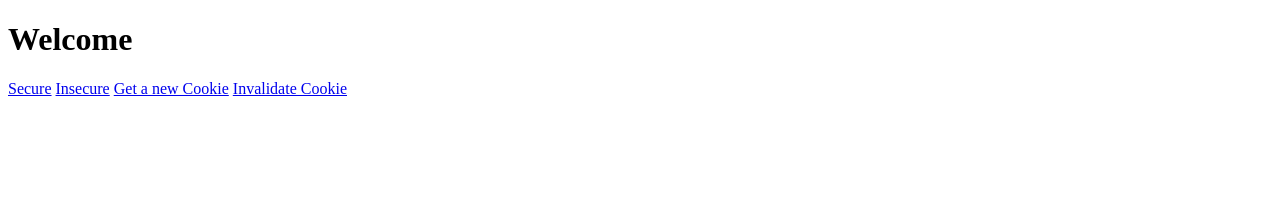
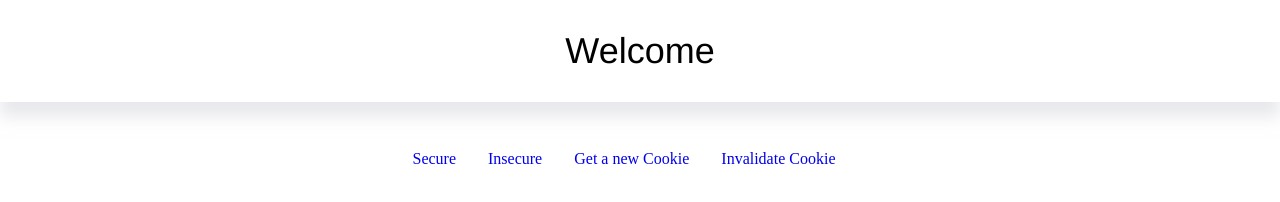
Before and after one commit to Alessa-v-Scheidt/PITS, a website: page view/home.html in a window 1280 px wide. Drawn offline with Linux system fonts and the light colour scheme.

Commit message:
added styles

```diff
--- a/index.js
+++ b/index.js
@@ -11,7 +11,7 @@ const app = express()
 */
 const limiter = rateLimit({
   windowMs: 15 * 60 * 1000, // 15 minutes
-  max: 4, // Limit each IP to 100 requests per `window`
+  max: 100, // Limit each IP to 100 requests per `window`
   standardHeaders: true, // Return rate limit info in the `RateLimit-*` headers
   legacyHeaders: false, // Disable the `X-RateLimit-*` headers
 })
--- a/view/home.html
+++ b/view/home.html
@@ -4,13 +4,18 @@
     <meta charset="UTF-8">
     <meta http-equiv="X-UA-Compatible" content="IE=edge">
     <meta name="viewport" content="width=device-width, initial-scale=1.0">
-    <title>Document</title>
+    <link rel="stylesheet" href="/styles.css">
+    <title>Home</title>
 </head>
 <body>
-    <h1>Welcome</h1>
-    <a href="/secure/">Secure</a>
-    <a href="/insecure/">Insecure</a>
-    <a href="/getCookie">Get a new Cookie</a>
-    <a href="/invalidateCookie">Invalidate Cookie</a>
+    <header>
+        <h2 style="font-size: 36px;">Welcome</h2>
+    </header>
+    <div style="display: flex; justify-content: center; margin-top: 3rem;">
+        <a style="padding-right: 2rem;" href="/secure/">Secure</a>
+        <a style="padding-right: 2rem;" href="/insecure/">Insecure</a>
+        <a style="padding-right: 2rem;" href="/getCookie">Get a new Cookie</a>
+        <a style="padding-right: 2rem;" href="/invalidateCookie">Invalidate Cookie</a>
+    </div>
 </body>
 </html>
```
